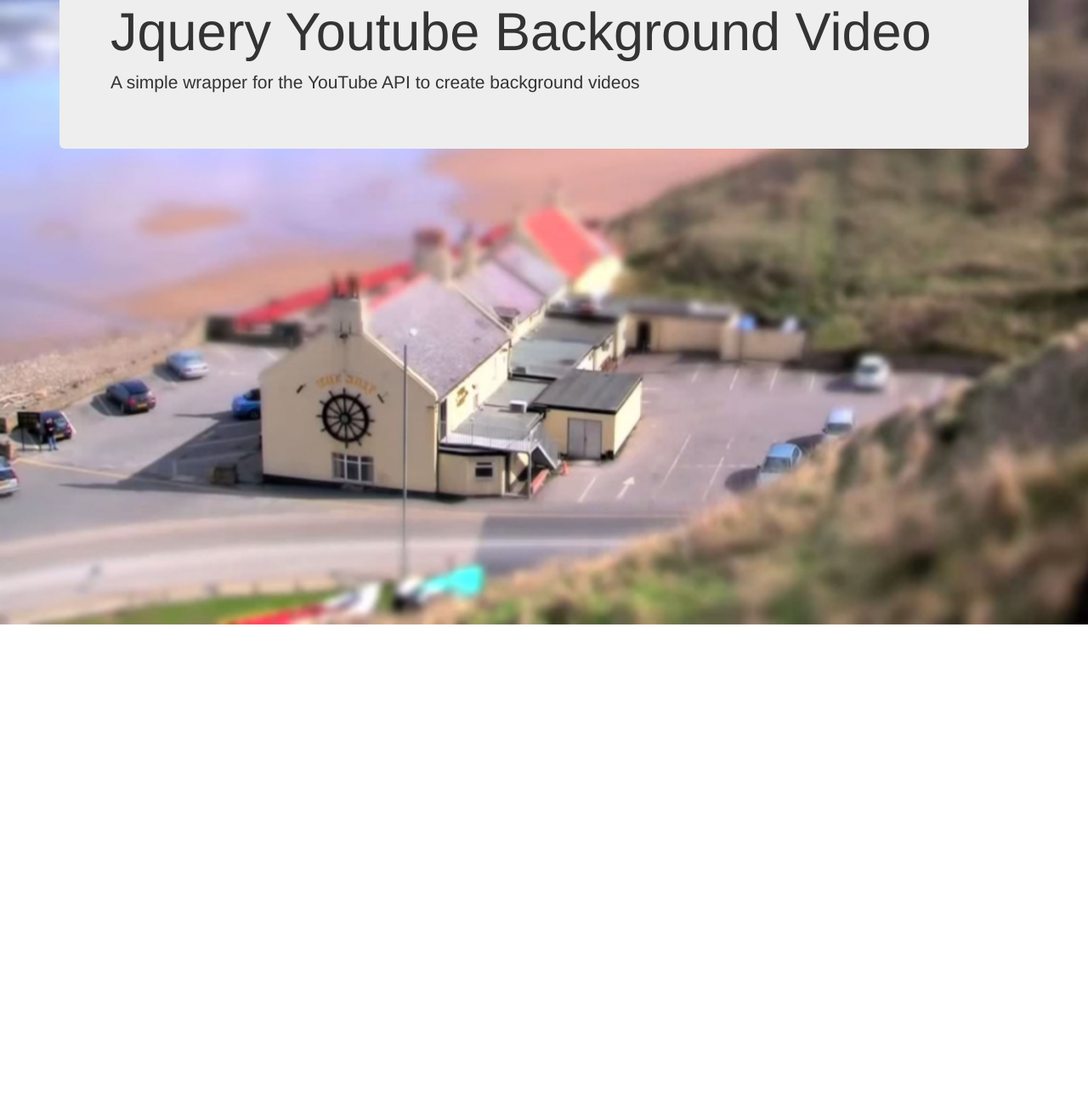
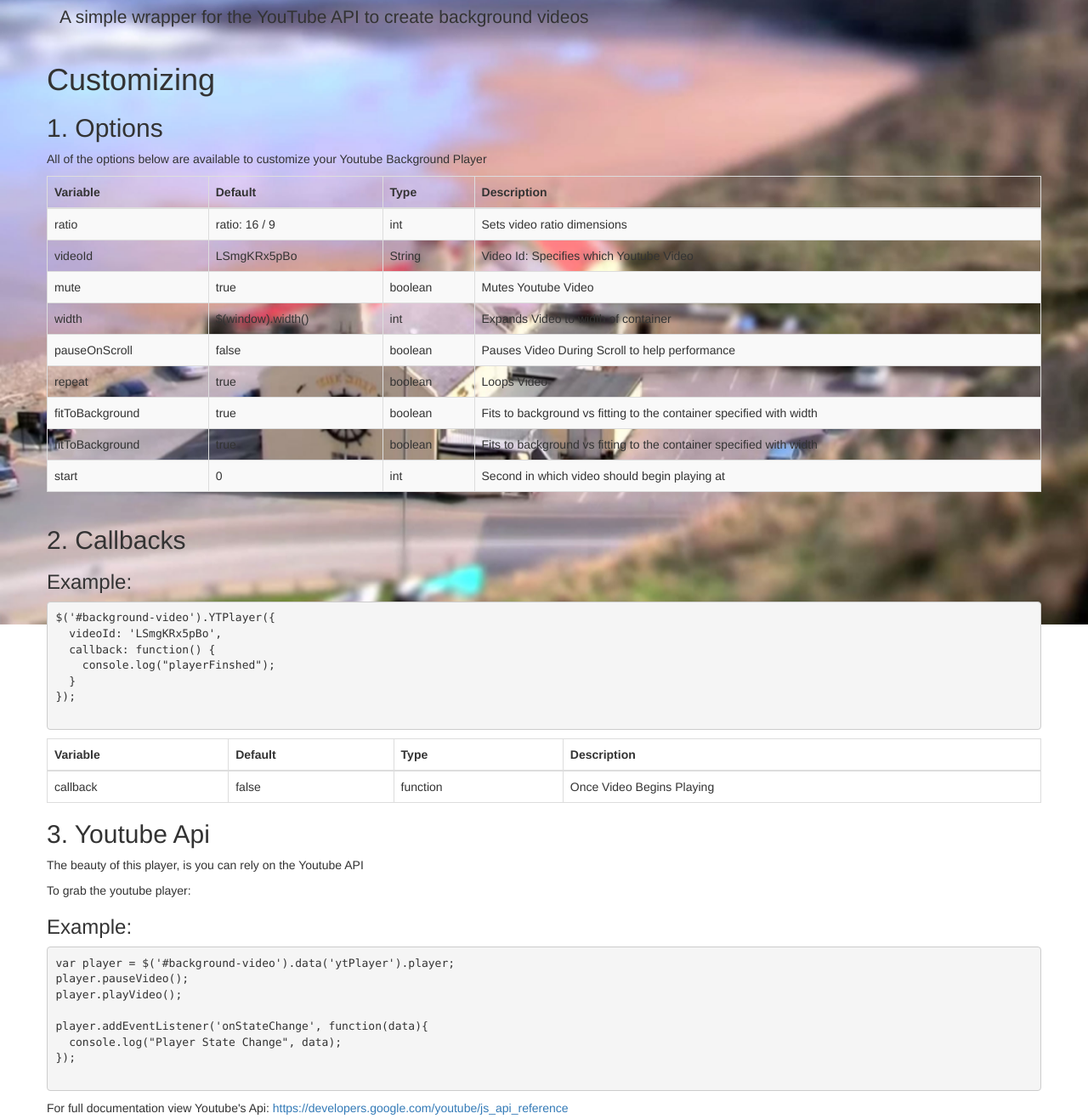
Before and after one commit to bento-n-box/jQuery.YoutubeBackground, a plain HTML site: page index.html in a window 1280 px wide. Shown: the part 65-1382 px from the top of the page at 85% size. Before the commit the page ends 800 px from the top, so only its background shows below. Drawn offline with nearby package versions, Linux system fonts and the light colour scheme.

Commit message:
adding documentation to page

```diff
--- a/index.html
+++ b/index.html
@@ -9,38 +9,163 @@
   <title></title>
   <meta name="description" content="">
   <meta name="viewport" content="width=device-width, initial-scale=1">
-
   <!-- Twitter Boostrap for Demo -->
   <link rel="stylesheet" href="http:////maxcdn.bootstrapcdn.com/bootstrap/3.2.0/css/bootstrap.min.css">
-
   <!-- styles for video player -->
   <link rel="stylesheet" href="src/style.css">
-
 </head>
 <body>
+
   <div id="background-video" class="background-video">
     <img src="images/placeholder.jpg" alt="" class="placeholder-image">
   </div>
 
   <div class="padding container">
-            <div class="jumbotron">
     <h1>Jquery Youtube Background Video</h1>
     <p class="lead">A simple wrapper for the YouTube API to create background videos</p>
     <div id="anotherVideo"></div>
   </div>
+
+  <div class="container options">
+    <div class="row">
+      <div class="span12">
+        <h1>Customizing</h1>
+        <h2>1. Options</h2>
+        <p>All of the options below are available to customize your Youtube Background Player </p>
+        <table class="table hp-table table-bordered table-striped">
+          <thead>
+            <tr>
+              <th>Variable</th>
+              <th>Default</th>
+              <th>Type</th>
+              <th>Description</th>
+            </tr>
+          </thead>
+          <tbody>
+            <tr>
+              <td><span class="text-emp">ratio</span></td>
+              <td>ratio: 16 / 9</td>
+              <td>int</td>
+              <td>Sets video ratio dimensions</td>
+            </tr>
+            <tr>
+              <td><span class="text-emp">videoId</span></td>
+              <td>LSmgKRx5pBo</td>
+              <td>String</td>
+              <td>Video Id: Specifies which Youtube Video</td>
+            </tr>
+            <tr>
+              <td><span class="text-emp">mute</span></td>
+              <td>true</td>
+              <td>boolean</td>
+              <td>Mutes Youtube Video</td>
+            </tr>
+            <tr>
+              <td><span class="text-emp">width</span></td>
+              <td>$(window).width()</td>
+              <td>int</td>
+              <td>Expands Video to width of container</td>
+            </tr>
+            <tr>
+              <td><span class="text-emp">pauseOnScroll</span></td>
+              <td>false</td>
+              <td>boolean</td>
+              <td>Pauses Video During Scroll to help performance</td>
+            </tr>
+            <tr>
+              <td><span class="text-emp">repeat</span></td>
+              <td>true</td>
+              <td>boolean</td>
+              <td>Loops Video</td>
+            </tr>
+            <tr>
+              <td><span class="text-emp">fitToBackground</span></td>
+              <td>true</td>
+              <td>boolean</td>
+              <td>Fits to background vs fitting to the container specified with width</td>
+            </tr>
+            <tr>
+              <td><span class="text-emp">fitToBackground</span></td>
+              <td>true</td>
+              <td>boolean</td>
+              <td>Fits to background vs fitting to the container specified with width</td>
+            </tr>
+            <tr>
+              <td><span class="text-emp">start</span></td>
+              <td>0</td>
+              <td>int</td>
+              <td>Second in which video should begin playing at</td>
+            </tr>
+          </tbody>
+        </table>
+      </div>
+    </div>
   </div>
 
+  <div class="container options">
+    <div class="row">
+      <div class="span12">
+        <h2>2. Callbacks</h2>
+        <h3>Example:</h3>
+        <pre>
+$('#background-video').YTPlayer({
+  videoId: 'LSmgKRx5pBo',
+  callback: function() {
+    console.log("playerFinshed");
+  }
+});
+        </pre>
+         <table class="table hp-table table-bordered ">
+          <thead>
+            <tr>
+              <th>Variable</th>
+              <th>Default</th>
+              <th>Type</th>
+              <th>Description</th>
+            </tr>
+          </thead>
+          <tbody>
+            <tr>
+              <td><span class="text-emp">callback</span></td>
+              <td>false</td>
+              <td>function</td>
+              <td>Once Video Begins Playing</td>
+            </tr>
+          </tbody>
+        </table>
+
+        <h2>3. Youtube Api</h2>
+        <p>The beauty of this player, is you can rely on the Youtube API</p>
+        <p>To grab the youtube player:</p>
+        <h3>Example:</h3>
+        <pre>
+var player = $('#background-video').data('ytPlayer').player;
+player.pauseVideo();
+player.playVideo();
+
+player.addEventListener('onStateChange', function(data){
+  console.log("Player State Change", data);
+});
+        </pre>
+        <p>For full documentation view Youtube's Api: <a href="https://developers.google.com/youtube/js_api_reference">https://developers.google.com/youtube/js_api_reference</a></p>
+      </div>
+    </div>
+  </div>
   <script src="http://ajax.googleapis.com/ajax/libs/jquery/1.10.2/jquery.min.js"></script>
-
   <!-- ADD Jquery Video Background -->
   <script src="src/jquery.youtubebackground.js"></script>
-
   <script>
     jQuery(function($) {
       $('#background-video').YTPlayer({
         fitToBackground: true,
-                    videoId: 'LSmgKRx5pBo'
+        videoId: 'LSmgKRx5pBo',
+        pauseOnScroll: true,
+        callback: function() {
+          var player = $('#background-video').data('ytPlayer').player;
+          console.log("callback", player);
+        }
       });
+
     });
   </script>
 </body>
```
Lines whose indentation alone changed are shown as unchanged.
